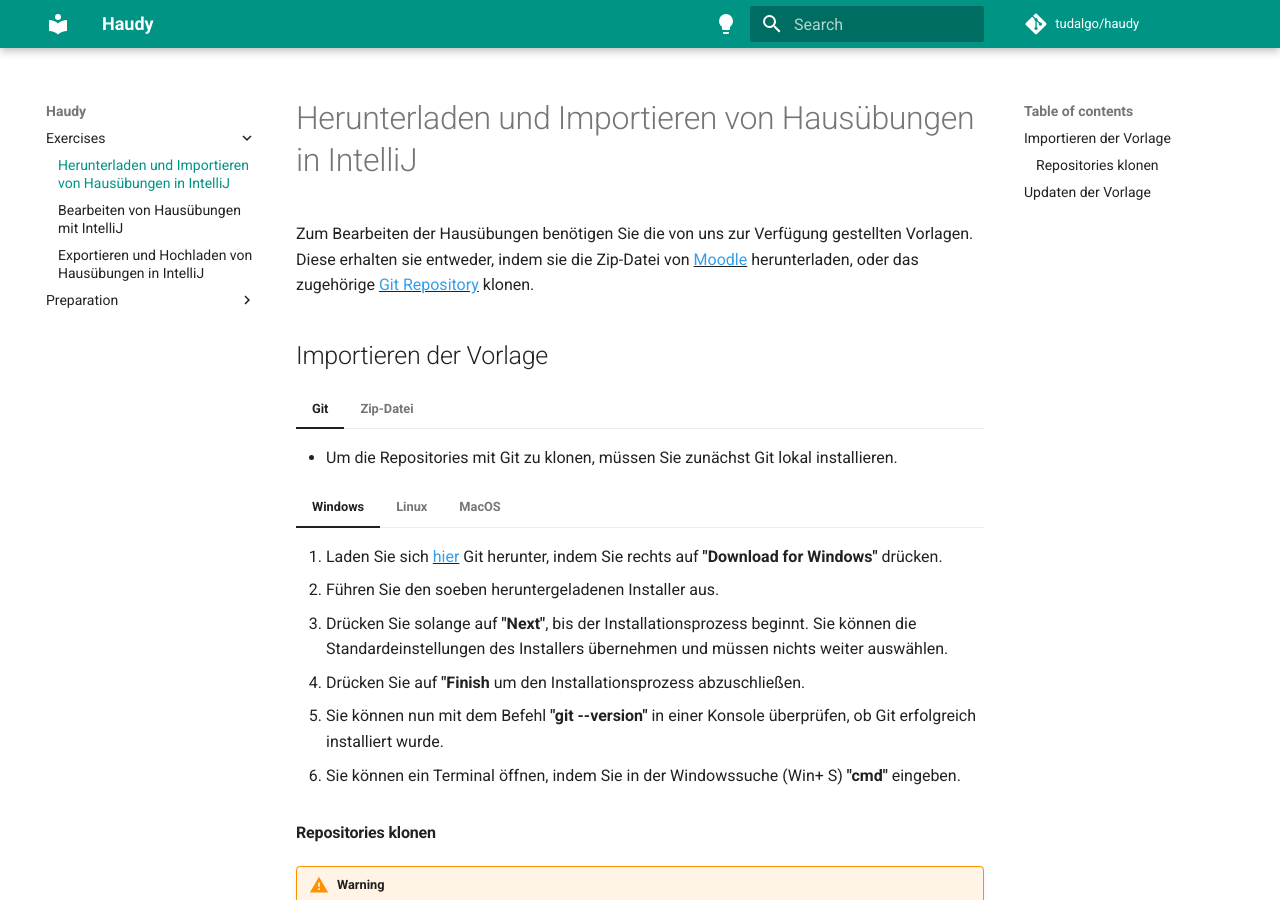
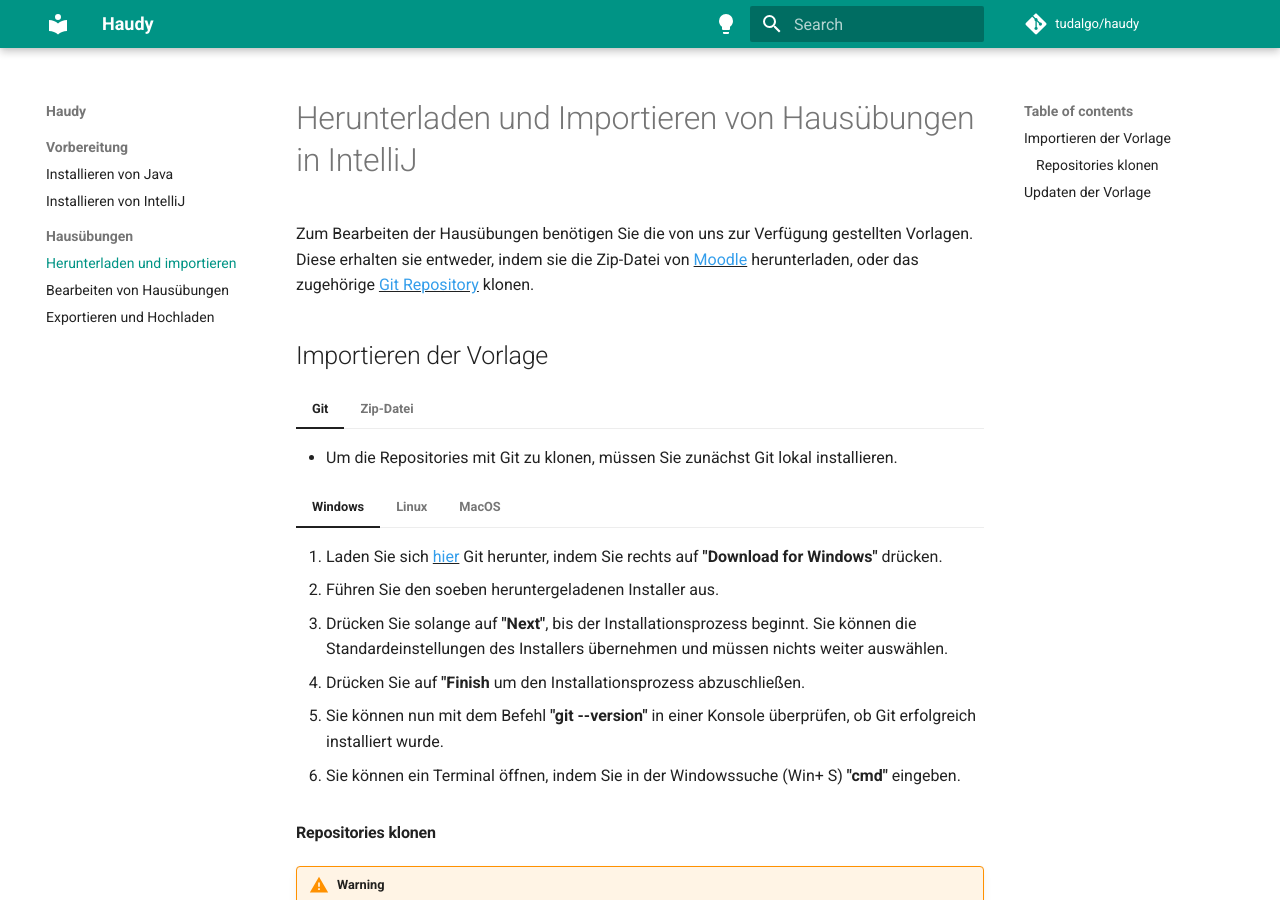
Before and after one commit to tudagrade/wiki, an MkDocs documentation site: the page built from docs/exercises/download-import.md, in a window 1280 px wide and 900 px high. Built offline with MkDocs 1.6.1 and Material for MkDocs 9.7.7, drawn with Linux system fonts in a browser that asks for light colours; comment, search, counter and statistics services are not loaded; some of the changed lines change nothing that is shown.

Commit message:
add navigation

```diff
--- a/mkdocs.yml
+++ b/mkdocs.yml
@@ -26,6 +26,17 @@
         name: Switch to light mode
   features:
     - navigation.instant
+    - navigation.sections
+
+nav:
+  - Vorbereitung:
+    - Installieren von Java: preparation/installation-java.md
+    - Installieren von IntelliJ: preparation/installation-intellij.md
+  - Hausübungen:
+    - Herunterladen und importieren: exercises/download-import.md
+    - Bearbeiten von Hausübungen: exercises/edit.md
+    - Exportieren und Hochladen: exercises/export-upload.md
+
 markdown_extensions:
   - pymdownx.highlight:
       anchor_linenums: true
```
